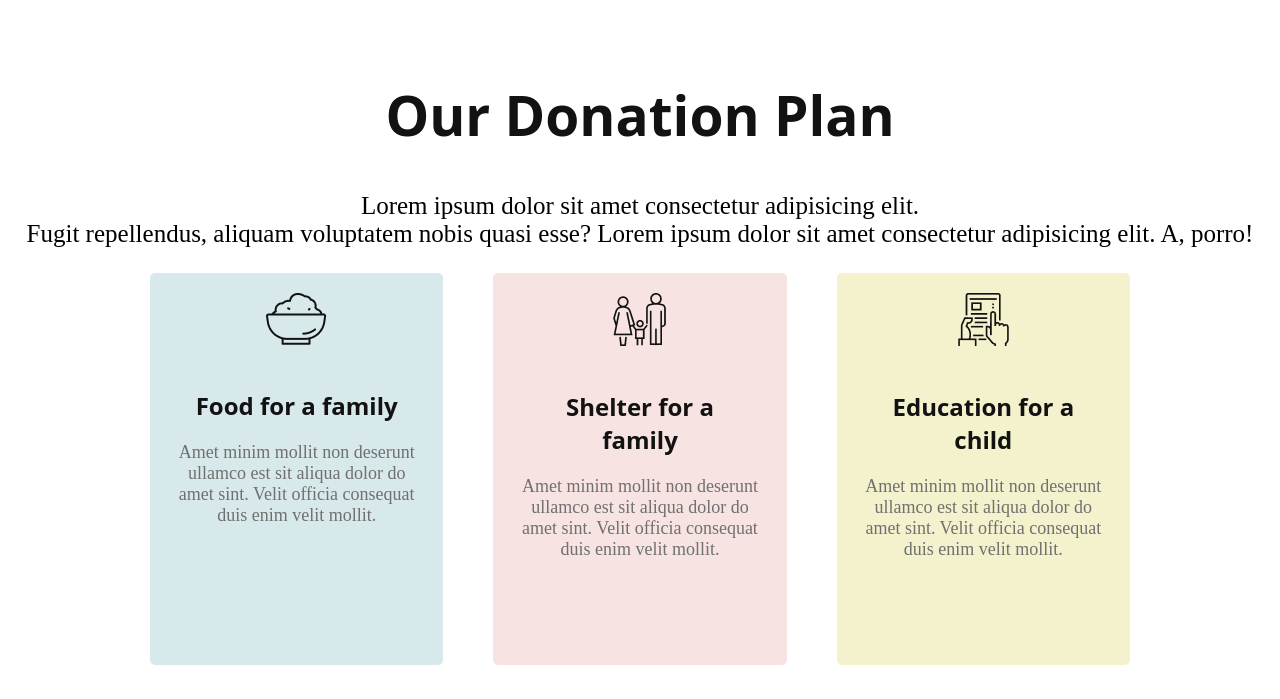
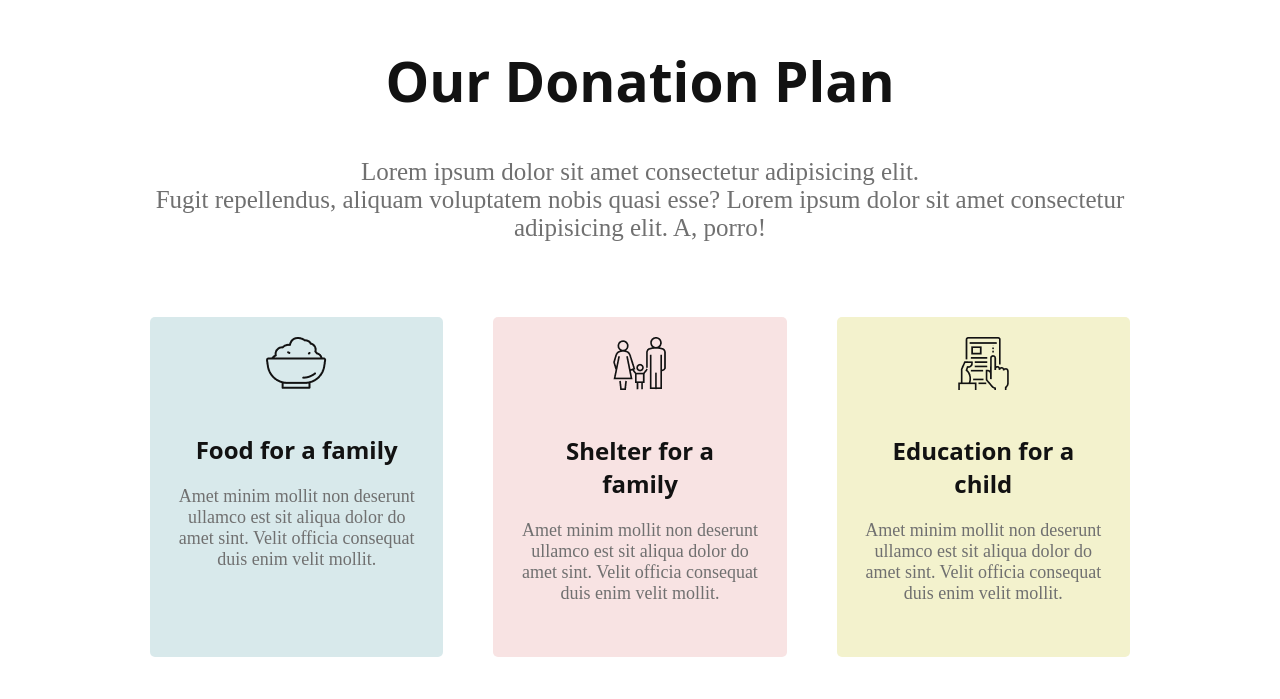
Before and after one commit to Habibaferdausi/donate-today-ll, a plain HTML site: page index.html in a window 1280 px wide. Shown: the part 1621-2320 px from the top of the page. Drawn offline with Linux system fonts and the light colour scheme.

Commit message:
update css

```diff
--- a/index.html
+++ b/index.html
@@ -52,7 +52,7 @@
       </div>
       <div class="plan">
         <h1 class="donate-title">Our Donation Plan</h1>
-        <p class="description">
+        <p class="description1">
           Lorem ipsum dolor sit amet consectetur adipisicing elit. <br />
           Fugit repellendus, aliquam voluptatem nobis quasi esse? Lorem ipsum
           dolor sit amet consectetur adipisicing elit. A, porro!
--- a/style.css
+++ b/style.css
@@ -81,8 +81,7 @@
 
 .donation {
   font-family: "Open Sans", sans-serif;
-  margin-top: 170px;
-  margin: 0 300px;
+  margin: 0 200px;
   text-align: center;
 }
 
@@ -100,6 +99,7 @@
   font-size: 25px;
   text-align: center;
   padding-bottom: 25px;
+  color: #707070;
 }
 
 .ammount {
@@ -133,7 +133,18 @@
 }
 .plan {
   margin-top: 170px;
+  text-align: center;
 }
+.description1 {
+  font-size: 25px;
+  text-align: center;
+  padding-bottom: 25px;
+  color: #707070;
+  margin-left: 100px;
+  margin-right: 100px;
+  margin-bottom: 50px;
+}
+
 .container {
   display: flex;
   justify-content: space-around;
@@ -151,14 +162,14 @@
 }
 .plan1 {
   width: 360px;
-  height: 352px;
+  height: 300px;
   padding: 20px;
   background-color: rgba(79, 157, 166, 0.22);
   border-radius: 5px;
 }
 .plan2 {
   width: 360px;
-  height: 352px;
+  height: 300px;
   padding: 20px;
   margin-left: 20px;
   background-color: rgba(245, 211, 211, 0.64);
@@ -166,7 +177,7 @@
 }
 .plan3 {
   width: 360px;
-  height: 352px;
+  height: 300px;
   padding: 20px;
   margin-left: 20px;
   background-color: #f3f2cd;
@@ -182,6 +193,7 @@
   font-family: "Open Sans", sans-serif;
   margin-top: 170px;
   margin-left: 100px;
+  margin-right: 50px;
   padding: 40px;
   display: flex;
 }
@@ -231,7 +243,7 @@
   padding-bottom: 20px;
 }
 .update {
-  margin-top: 170px;
+  margin-top: 100px;
   padding: 20px;
   text-align: center;
 }
@@ -242,7 +254,7 @@
   text-align: center;
 }
 .mail {
-  margin-top: 100px;
+  margin-top: 50px;
   margin-right: 150px;
   margin-left: 150px;
   margin-bottom: 150px;
```
